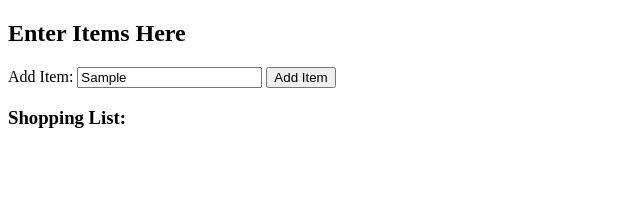
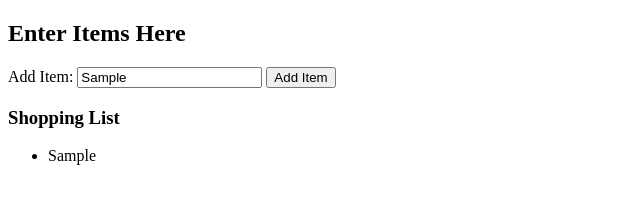
Before and after one commit to Nbelman1/practice-interactiveShopping-noah-b, a plain HTML site: page practice-interactiveShopping-noah-b/index.html in a window 1280 px wide. Both pictures are taken after typing "Sample" into the empty fields and a click on the button "Add Item". Shown: the full height of the page, 0-640 px from the left. Drawn offline with Linux system fonts and the light colour scheme.

Commit message:
Added event listener to add item to list

```diff
--- a/practice-interactiveShopping-noah-b/index.html
+++ b/practice-interactiveShopping-noah-b/index.html
@@ -3,7 +3,6 @@
 <head>
     <meta charset="UTF-8">
     <meta name="viewport" content="width=device-width, initial-scale=1.0">
-    <script src="script.js"></script>
     <title>Interactive Shopping List</title>
 </head>
 <body>
@@ -17,14 +16,25 @@
     <h2>Enter Items Here</h2>
 
     <!-- input field -->
-    <label for="item-field">Add Item:</label>
-    <input type="text" id="item-field" name="item-field" placeholder="Enter item here" required>
+    <form>
 
-    <!-- button to add items to list -->
-    <button type="submit" name="add-item">Add Item</button>
+        <label for="item-field">Add Item:</label>
+        <input type="text" id="item-field" name="item-field" placeholder="Enter item here" action="/script.js" method="get" required>
+
+        <!-- button to add items to list -->
+        <button type="submit" name="add-item" id="add-item">Add Item</button>
+
+    </form>
 
     <!-- unordered list to display items -->
-     <h3>Shopping List:</h3>
+    <h3>Shopping List</h3>
+
+    <ul>
+
+    </ul>
+
+    <!-- JS is at the bottom of body element so HTML elements load first -->
+    <script src="script.js"></script>
 
 </body>
 </html>
--- a/practice-interactiveShopping-noah-b/script.js
+++ b/practice-interactiveShopping-noah-b/script.js
@@ -3,6 +3,22 @@
 //     ● Add Items:
 //     ○ When the user enters text in the input field and clicks the "Add"
 //     button, a new list item is added to the.
+
+    const unorderedList = document.querySelector("ul");
+    const addItemButton = document.getElementById("add-item");
+    const itemField = document.getElementById("item-field");
+
+
+
+    addItemButton.addEventListener("click", function(event) { // clicking the button fires event
+        event.preventDefault(); // stops page reload when button is pressed
+
+        const listItem = document.createElement("li"); // creates li tag
+        const userInput = itemField.value; // stores user input in userInput variable
+        listItem.innerHTML = userInput; // fills li with user input
+        unorderedList.appendChild(listItem); // makes ul a parent of li
+    });
+
 //     ○ Each list item should include:
 //     ■ The item text.
 //     ■ A "Remove" button to delete the item.
```
